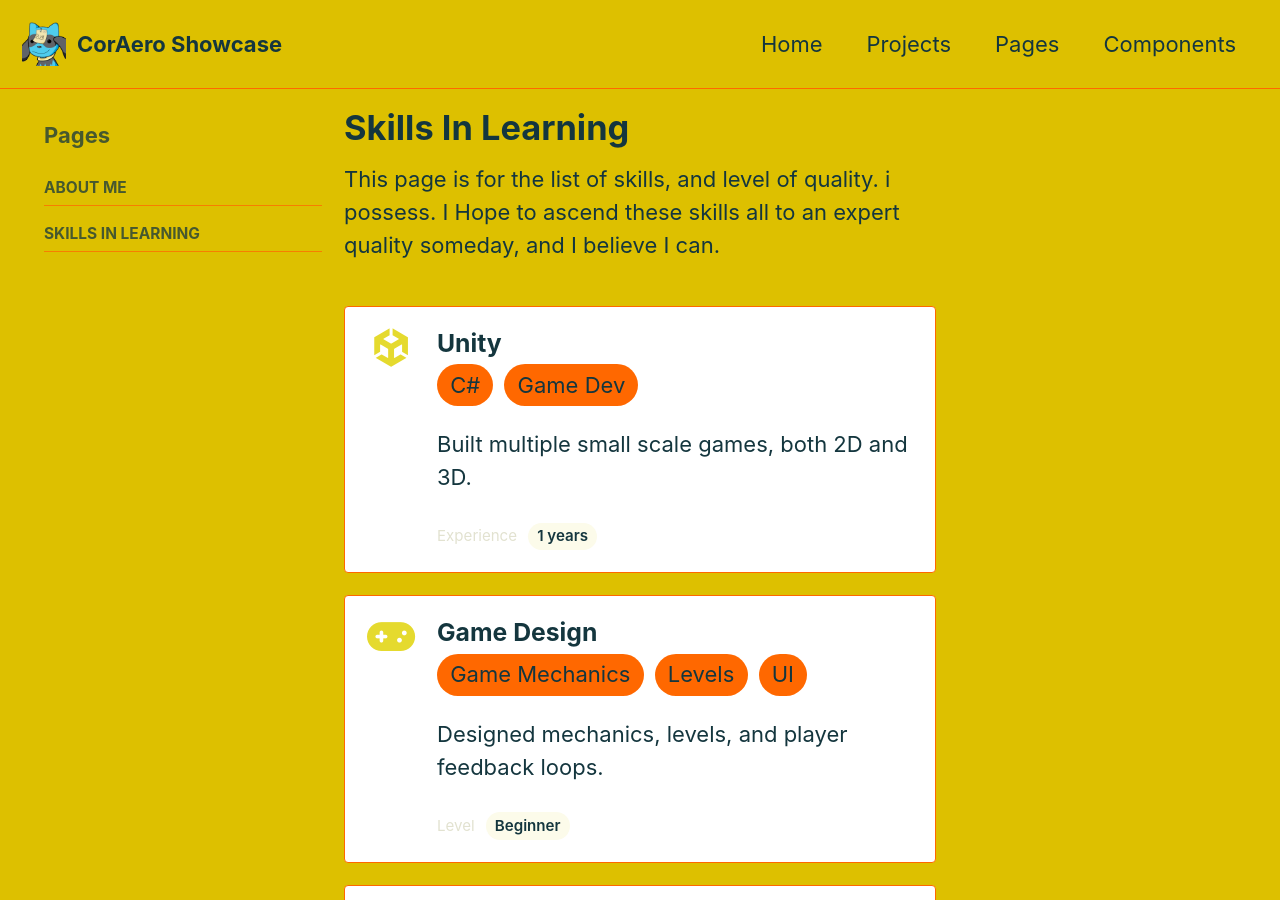
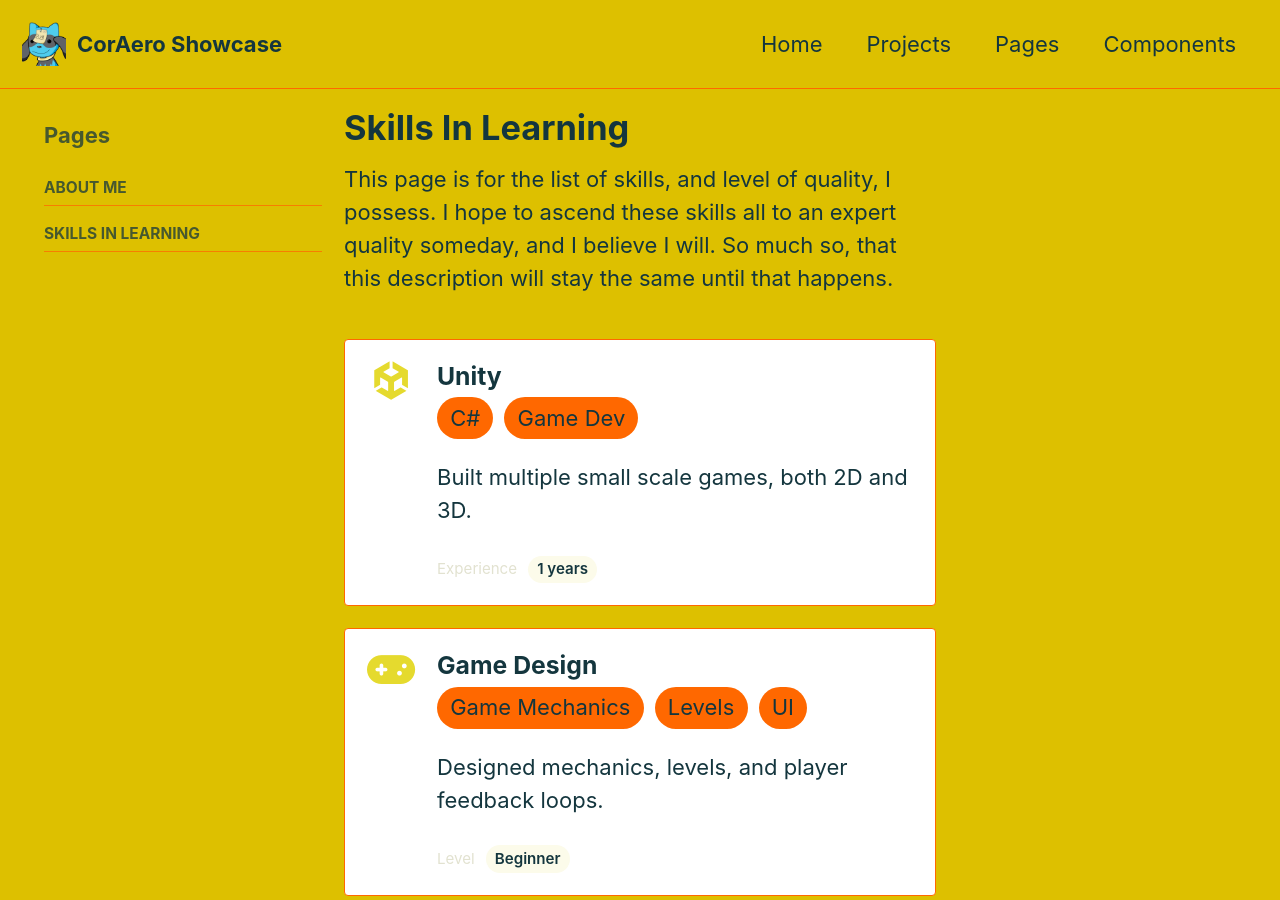
Before and after one commit to MUI-Corey/MUI-Corey.github.io, a Jekyll site: the page built from _pages/skills-in-learning.md, in a window 1280 px wide and 900 px high. Built offline with Jekyll 4.4.1, drawn with Linux system fonts in a browser that asks for light colours.

Commit message:
Update skills-in-learning.md

```diff
--- a/_pages/skills-in-learning.md
+++ b/_pages/skills-in-learning.md
@@ -34,6 +34,6 @@ skills:
     level_label: "Intermediate"
 ---
 
-This page is for the list of skills, and level of quality. i possess.  I Hope to ascend these skills all to an expert quality someday, and I believe I can.
+This page is for the list of skills, and level of quality, I possess.  I hope to ascend these skills all to an expert quality someday, and I believe I will. So much so, that this description will stay the same until that happens.
 
 {% include skills skills=page.skills %}
```
